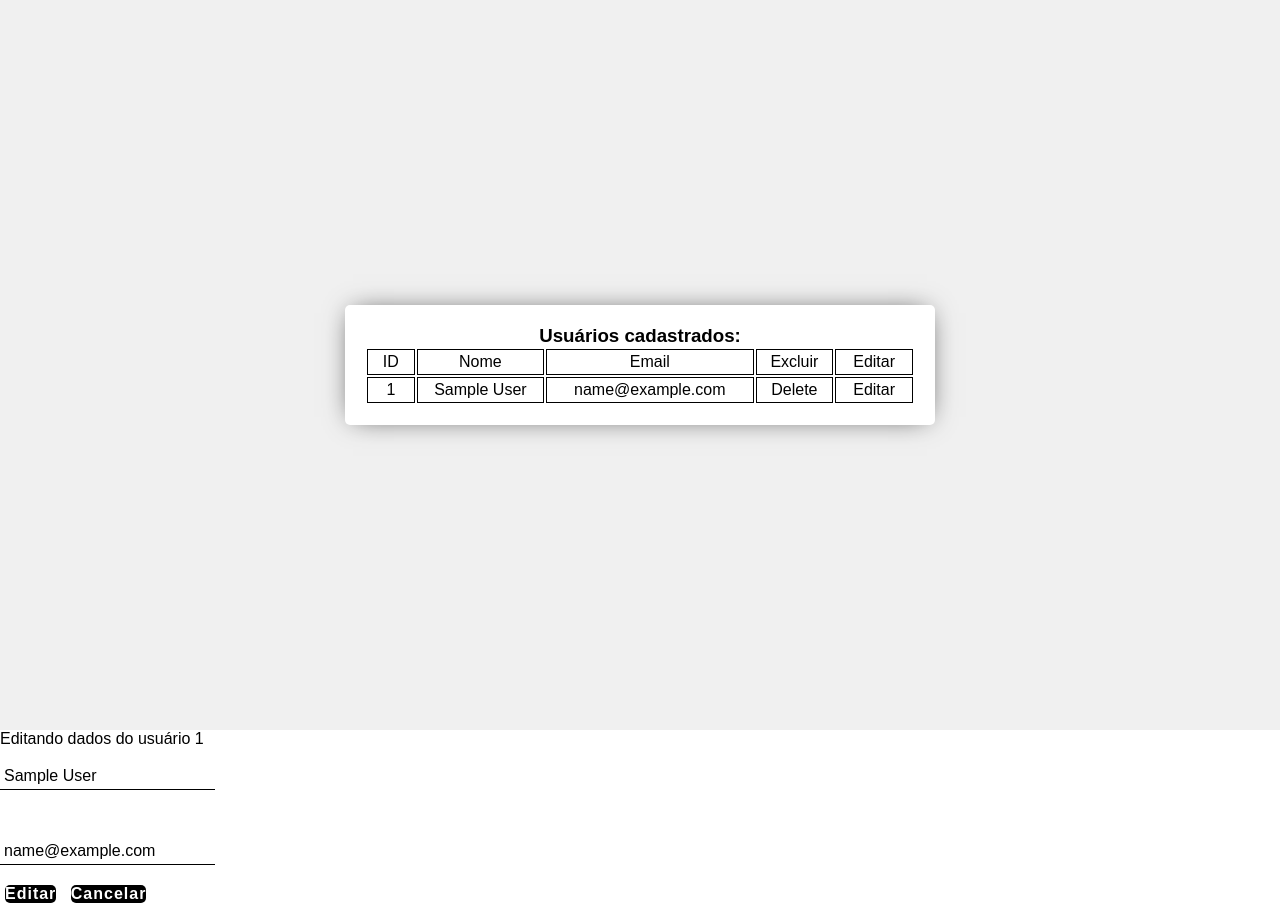
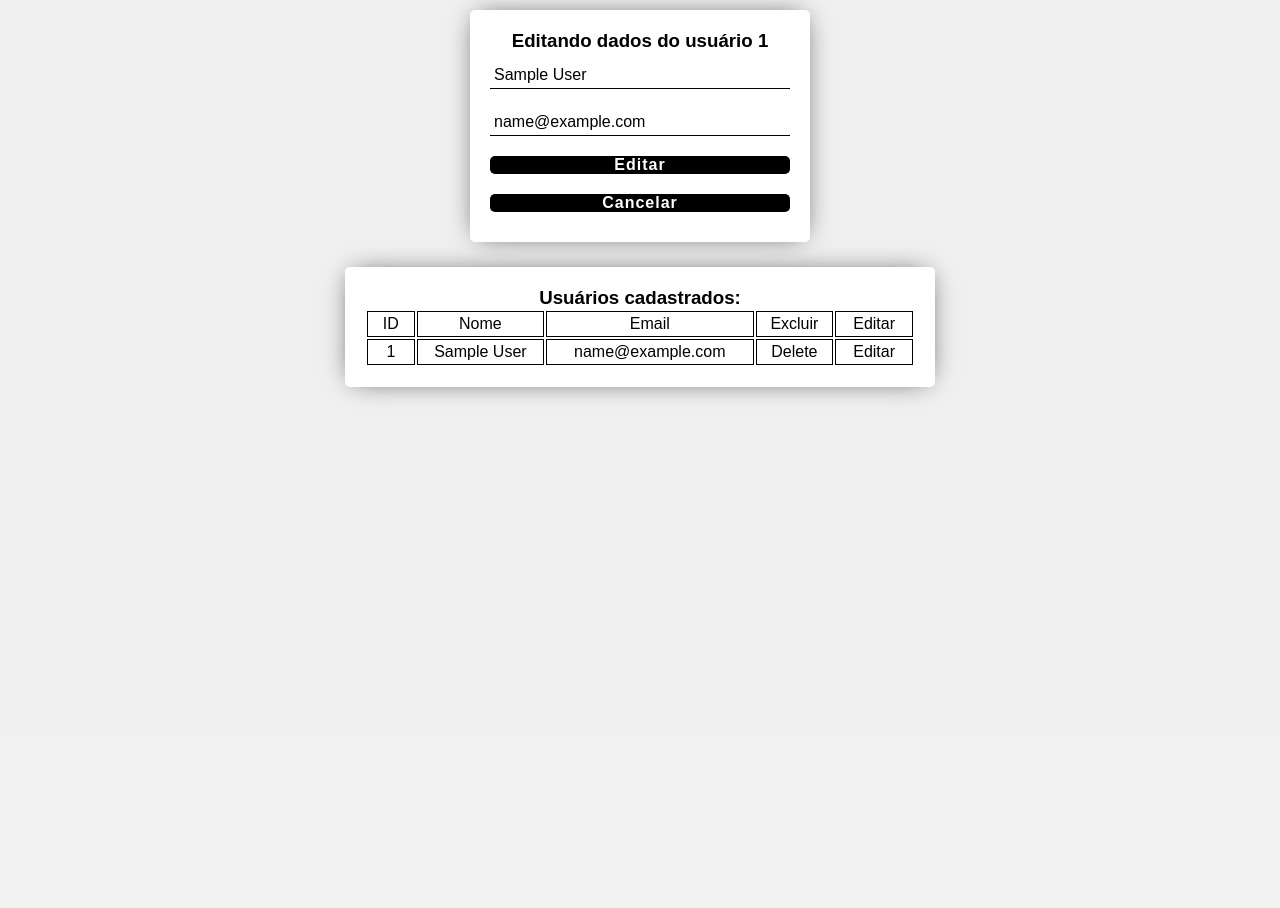
Before and after one commit to KaykSantos/AulaPDO, a PHP site: page /relatorio/index.php?id=1&type=edit in a window 1280 px wide. Shown: the part 70-978 px from the top of the page. After the commit the page ends 470 px from the top, so only its background shows below. Run offline with PHP 8.4, Linux system fonts and the light colour scheme; tables that the repository leaves empty hold one stand-in row (values such as "Sample post").

Commit message:
Add files via upload

```diff
--- a/relatorio/index.php
+++ b/relatorio/index.php
@@ -50,12 +50,13 @@ include('../php/conect.php');
             height: calc(100vh - 70px);
             display: flex;
             flex-direction: column;
-            justify-content: center;
+            /* justify-content: center; */
             align-items: center;
             background-color: rgb(240, 240, 240);
         }
 
         .container{
+            margin: 15px;
             background-color: white;
             width: 550px;
             height: auto;
@@ -70,7 +71,7 @@ include('../php/conect.php');
         }
 
         input{
-            margin: 15px 0px;
+            margin: 10px 0px;
             outline: none;
             border: none;
             border-bottom: 1px solid black;
@@ -88,6 +89,7 @@ include('../php/conect.php');
             letter-spacing: 1px;
             background-color: black;
             color: white;
+            margin: 10px 0px;
         }
 
         p{
@@ -123,8 +125,20 @@ include('../php/conect.php');
         a:hover{
             text-decoration: underline;
         }
-        button{
-            margin: 5px;
+
+        form{
+            margin: 10px 0px;
+            background-color: white;
+            width: 300px;
+            height: auto;
+            padding: 20px 20px;
+            border-radius: 5px;
+            display: flex;
+            flex-direction: column;
+            text-align: center;
+            -webkit-box-shadow: 0px 0px 26px -8px rgba(0,0,0,0.75);
+            -moz-box-shadow: 0px 0px 26px -8px rgba(0,0,0,0.75);
+            box-shadow: 0px 0px 26px -8px rgba(0,0,0,0.75);
         }
     </style>
 </head>
@@ -135,6 +149,41 @@ include('../php/conect.php');
     </header>
     <main>
         <?php
+            if($_GET){
+                if(isset($_GET['id'])){
+                    if($_GET['type'] == "delete"){
+                        echo '
+                            <form action="../php/delete.php" method="post">
+                                <h3>Deseja realmente excluir o usuário '.$_GET['id'].'?</h3>
+                                <br>
+                                <input hidden type="text" name="id" value="'.$_GET['id'].'">
+                                <button name="submit-confirm">Confirmar</button><button name="submit-cancel">Cancelar</button>
+                            </form>
+                        ';
+                    }else if($_GET['type'] == "edit"){
+                        $sql = "SELECT * FROM users WHERE cd = :cd";
+                        $stmt = $pdo->prepare($sql);
+                        $stmt->bindParam(':cd', $_GET['id']);
+                        if($stmt->execute()){
+                            foreach($stmt as $row){
+                                echo '
+                                    <form action="../php/edit.php" method="post">
+                                        <h3>Editando dados do usuário '.$row['cd'].'</h3>
+                                        <input hidden type="text" name="cd" value="'.$row['cd'].'">
+                                        <input type="text" name="name" id="name" value="'.$row['name'].'">
+
+                                        <input type="email" name="email" id="email" value="'.$row['email'].'">
+
+                                        <button name="submit-confirm">Editar</button>
+                                        <button name="submit-cancel">Cancelar</button>
+                                    </form>
+                                ';
+                            }
+                        }
+                    }
+                }
+            }
+
             $sql = "SELECT * FROM users";
             $stmt = $pdo->prepare($sql);
             if($stmt->execute()){
@@ -171,42 +220,5 @@ include('../php/conect.php');
             }
         ?>
     </main>
-
 </body>
 </html>
-<?php
-    if($_GET){
-        if(isset($_GET['id'])){
-            if($_GET['type'] == "delete"){
-                echo '
-                    <form action="../php/delete.php" method="post">
-                        Deseja realmente excluir o usuário '.$_GET['id'].'?
-                        <br>
-                        <input hidden type="text" name="id" value="'.$_GET['id'].'">
-                        <button name="submit-confirm">Confirmar</button><button name="submit-cancel">Cancelar</button>
-                    </form>
-                ';
-            }else if($_GET['type'] == "edit"){
-                $sql = "SELECT * FROM users WHERE cd = :cd";
-                $stmt = $pdo->prepare($sql);
-                $stmt->bindParam(':cd', $_GET['id']);
-                if($stmt->execute()){
-                    foreach($stmt as $row){
-                        echo '
-                            <form action="../php/edit.php" method="post">
-                                Editando dados do usuário '.$row['cd'].'<br>
-                                <input hidden type="text" name="cd" value="'.$row['cd'].'">
-                                <input type="text" name="name" id="name" value="'.$row['name'].'">
-                                <br><br>
-                                <input type="email" name="email" id="email" value="'.$row['email'].'">
-                                <br>
-                                <button name="submit-confirm">Editar</button>
-                                <button name="submit-cancel">Cancelar</button>
-                            </form>
-                        ';
-                    }
-                }
-            }
-        }
-    }
-?>
```
